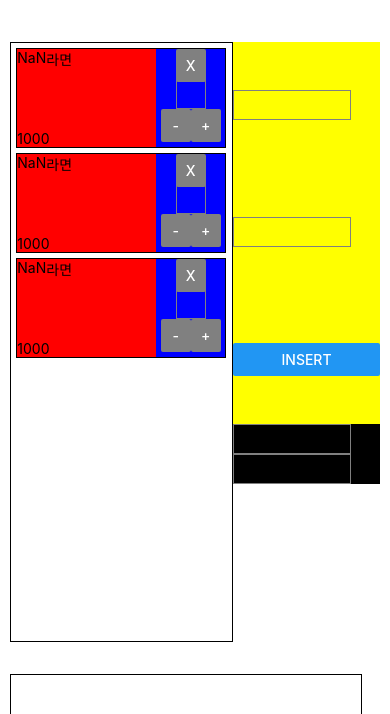
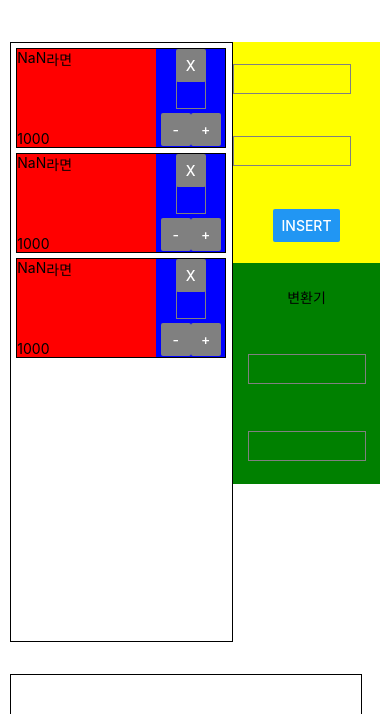
Before and after one commit to AmondChocolateShake/exchange_money, a React Native app: screen / in a window 390 px wide. Shown: the top 714 px of the page. Built offline with nearby package versions, Linux system fonts and the light colour scheme.

Commit message:
inputContainer

```diff
--- a/components/InputContainer.js
+++ b/components/InputContainer.js
@@ -1,4 +1,4 @@
-import {Button, TextInput, View} from 'react-native'
+import {Button, TextInput, View, Text} from 'react-native'
 
 const textInputSt={
   width:"80%",
@@ -12,7 +12,7 @@ const container={
   flex:2,
   maxHeight:"70%",
   justifyContent:"flex-start",
-  backgroundColor:"black",
+  backgroundColor:"green",
 
 }
 
@@ -20,12 +20,14 @@ const itemInput={
   flex:1,
   justifyContent:"space-around",
   backgroundColor:"yellow",
+  alignItems:"center"
 
 }
 
 const switchSt={
   flex:1,
-
+  justifyContent:"space-around",
+  alignItems:"center"
 }
 
 //상품에 넣을 상품 정보 인풋들을 담는 컨테이너 컴포넌트
@@ -47,7 +49,8 @@ const InputContainer=(props)=>{
         </View>
       </View>
 
-      <View>
+      <View style={switchSt}>
+        <Text>변환기</Text>
         <TextInput style={textInputSt}></TextInput>
         <TextInput style={textInputSt}></TextInput>
       </View>
--- a/components/ItemControl.js
+++ b/components/ItemControl.js
@@ -4,7 +4,8 @@ import {useState} from 'react'
 const cntController={
   flex:1,
   flexDirection:"row",
-
+  alignItems:"center",
+  justifyContent:"space-around"
 }
 
 const btnSize={
@@ -40,9 +41,7 @@ const ItemControl=(props)=>{
         <Button title="X" color="grey"></Button>
       </View>
 
-      <View>
-        <TextInput style={inputSt}></TextInput>
-      </View>
+      <TextInput style={inputSt}></TextInput>
 
       <View style={cntController}>
         <View style={btnSize}>
```
